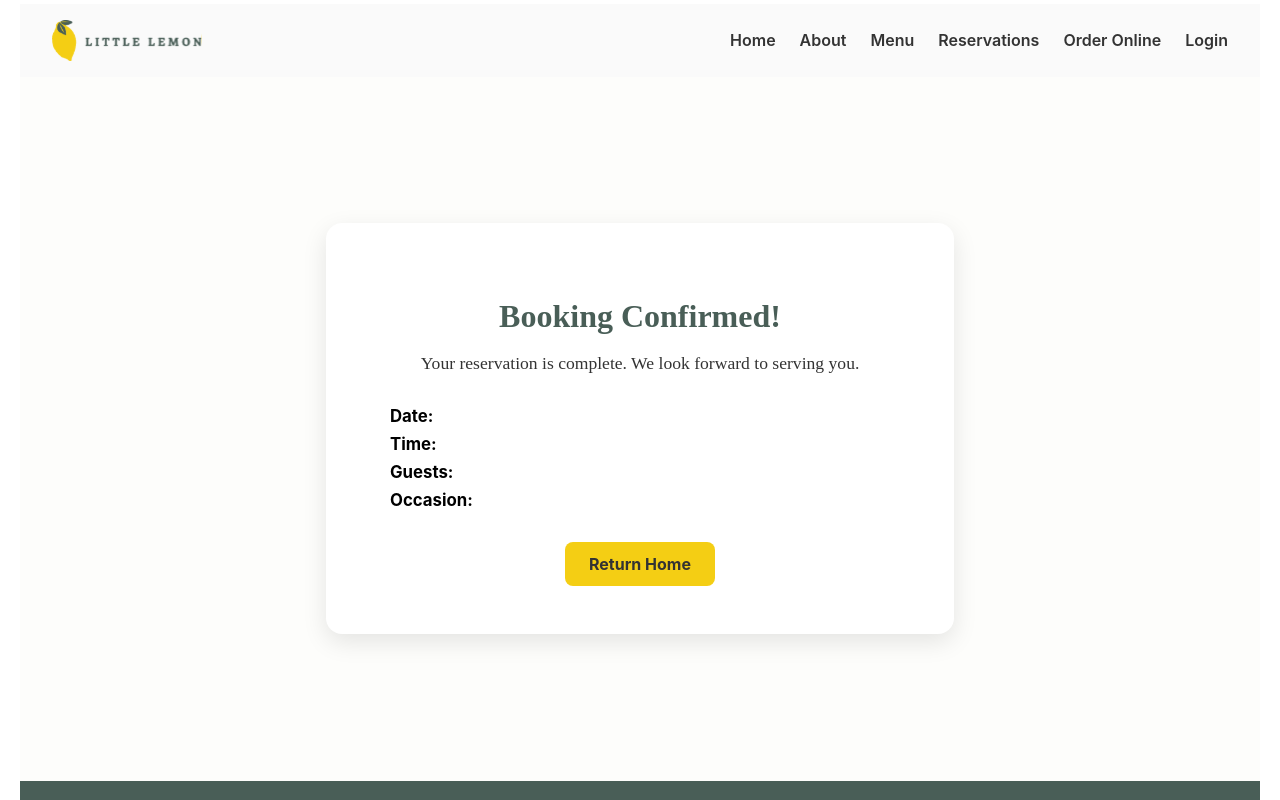
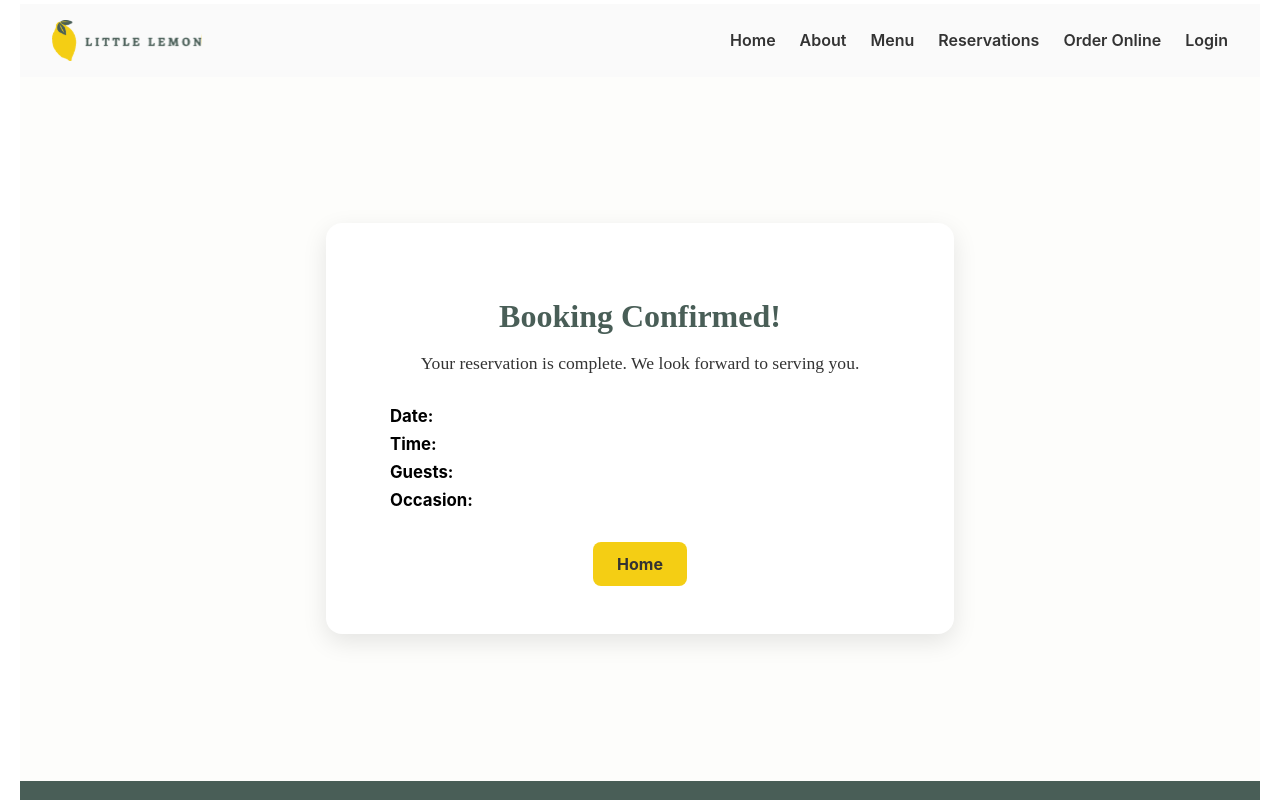
Before and after one commit to Janderscj/coursera-final, a React (Create React App) app: page /confirmation in a window 1280 px wide. Shown: the top 800 px of the page. Built offline with nearby package versions, Linux system fonts and the light colour scheme; the HTML template or start-up script is replaced by a standard one.

Commit message:
Replaced confirmation page href with homepage link.

```diff
--- a/src/Components/Pages/ConfirmationPage.js
+++ b/src/Components/Pages/ConfirmationPage.js
@@ -1,4 +1,4 @@
-import { useLocation } from "react-router-dom";
+import { Link, useLocation } from "react-router-dom";
 
 function ConfirmationPage() {
   const { state } = useLocation();
@@ -25,9 +25,9 @@
           </li>
         </ul>
 
-        <a href="/" className="back-home-btn">
-          Return Home
-        </a>
+        <Link to="/" className="back-home-btn">
+          Home
+        </Link>
       </div>
     </section>
   );
```
